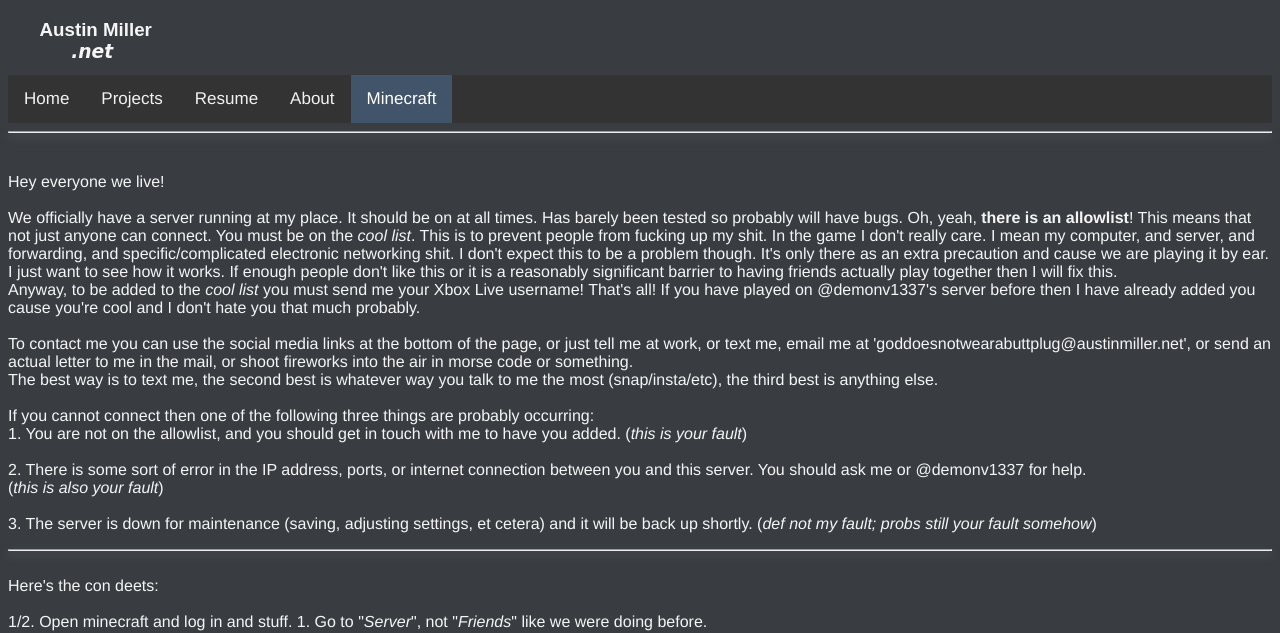
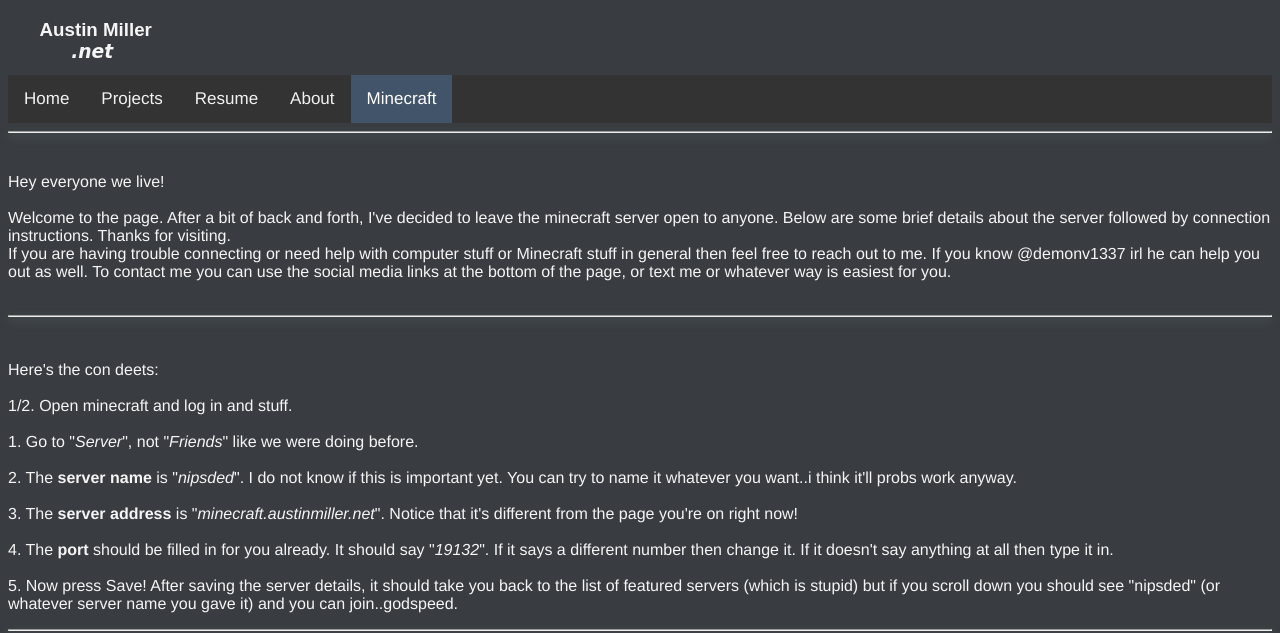
Before and after one commit to austinwmille/austinwmille.github.io, a plain HTML site: page minecraft.html in a window 1280 px wide. Shown: the top 633 px of the page. Drawn offline with Linux system fonts and the light colour scheme; grey boxes are pictures that could not be loaded.

Commit message:
deleted words

```diff
--- a/minecraft.html
+++ b/minecraft.html
@@ -33,40 +33,20 @@
 
     <br>
     <br>
-    We officially have a server running at my place. It should be on at all times.
-    Has barely been tested so probably will have bugs.
-    Oh, yeah, <b>there is an allowlist</b>! This means that not just anyone
-    can connect. You must be on the <i>cool list</i>. This is to prevent people
-    from fucking up my shit. In the game I don't really care. I mean my computer,
-    and server, and forwarding, and specific/complicated electronic networking shit.
-    I don't expect this to be a problem though. It's only there as an extra precaution
-    and cause we are playing it by ear. I just want to see how it works. If enough
-    people don't like this or it is a reasonably significant barrier to having
-    friends actually play together then I will fix this.<br>
-    Anyway, to be added to the <i>cool list</i> you must send me your Xbox Live username! That's all!
-    If you have played on @demonv1337's server before then I have already added you
-    cause you're cool and I don't hate you that much probably.
+    Welcome to the page. After a bit of back and forth, I've decided to leave the minecraft server open to anyone.
+    Below are some brief details about the server followed by connection instructions. Thanks for visiting.
+    <br>
+    If you are having trouble connecting or need help with computer stuff or Minecraft stuff in general then feel free to
+    reach out to me. If you know @demonv1337 irl he can help you out as well.
+    To contact me you can use the social media links at the bottom of the page, or text me or whatever way is easiest for you.
+
     <br><br>
-    To contact me you can use the social media links at the bottom of the page,
-    or just tell me at work, or text me, email me at 'goddoesnotwearabuttplug@austinmiller.net',
-    or send an actual letter to me in the mail, or shoot fireworks into the air in morse code or something.<br>
-    The best way is to text me, the second best is whatever way you talk to me the most (snap/insta/etc),
-    the third best is anything else.
+
+
+    <hr>
     <br><br>
-    If you cannot connect then one of the following three things are probably occurring:<br>
-    1. You are not on the allowlist, and you should get in touch with me to have you added.
-    (<i>this is your fault</i>)<br><br>
-    2. There is some sort of error in the IP address, ports, or internet connection
-    between you and this server. You should ask me or @demonv1337 for help.<br>
-    (<i>this is also your fault</i>)<br><br>
-    3. The server is down for maintenance (saving, adjusting settings, et cetera)
-    and it will be back up shortly.
-    (<i>def not my fault; probs still your fault somehow</i>)
-    <br>
-    <hr>
-    <br>
     Here's the con deets:<br><br>
-    1/2. Open minecraft and log in and stuff.
+    1/2. Open minecraft and log in and stuff.<br><br>
     1.  Go to "<i>Server</i>", not "<i>Friends</i>" like we were doing before.<br><br>
     2.  The <b>server name</b> is "<i>nipsded</i>". I do not know if this is important yet.
     You can try to name it whatever you want..i think it'll probs work anyway.<br><br>
@@ -74,8 +54,7 @@
     page you're on right now!<br><br>
     4.  The <b>port</b> should be filled in for you already. It should say
     "<i>19132</i>". If it says a different number then change it. If it doesn't say
-    anything at all then type it in. If it says 19133 then something weird is happening
-    and I literally have no idea why but it might work anyway...who knows the internet is weird.<br><br>
+    anything at all then type it in.<br><br>
     5.  Now press Save! After saving the server details, it should take you back to the list of featured servers
     (which is stupid) but if you scroll down you should see "nipsded" (or whatever server name you gave it)
     and you can join..godspeed.
```
